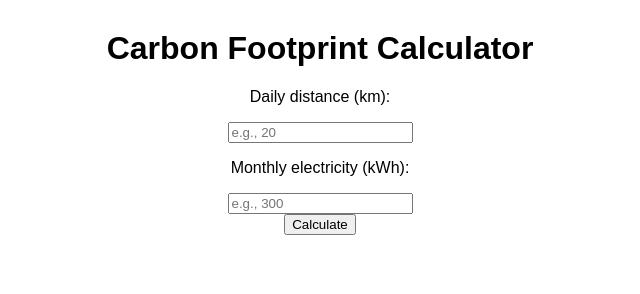
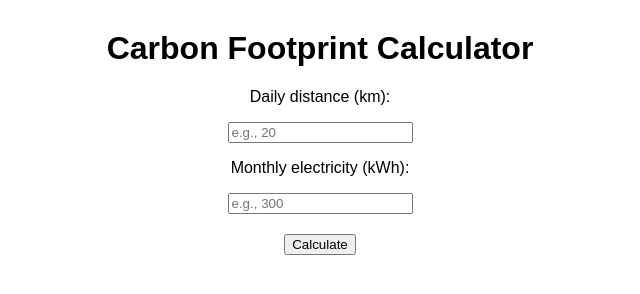
Before and after one commit to Em0d1/CarbonCalculator, a plain HTML site: page index.html in a window 1280 px wide. Shown: the whole page, without its empty margins (320-960 px from the left). Drawn offline with Linux system fonts and the light colour scheme.

Commit message:
initialcommit

```diff
--- a/style.css
+++ b/style.css
@@ -3,3 +3,7 @@ body {
     text-align: center;
     margin: 30px;
 }
+
+button {
+    margin-top: 20px;
+}
```
